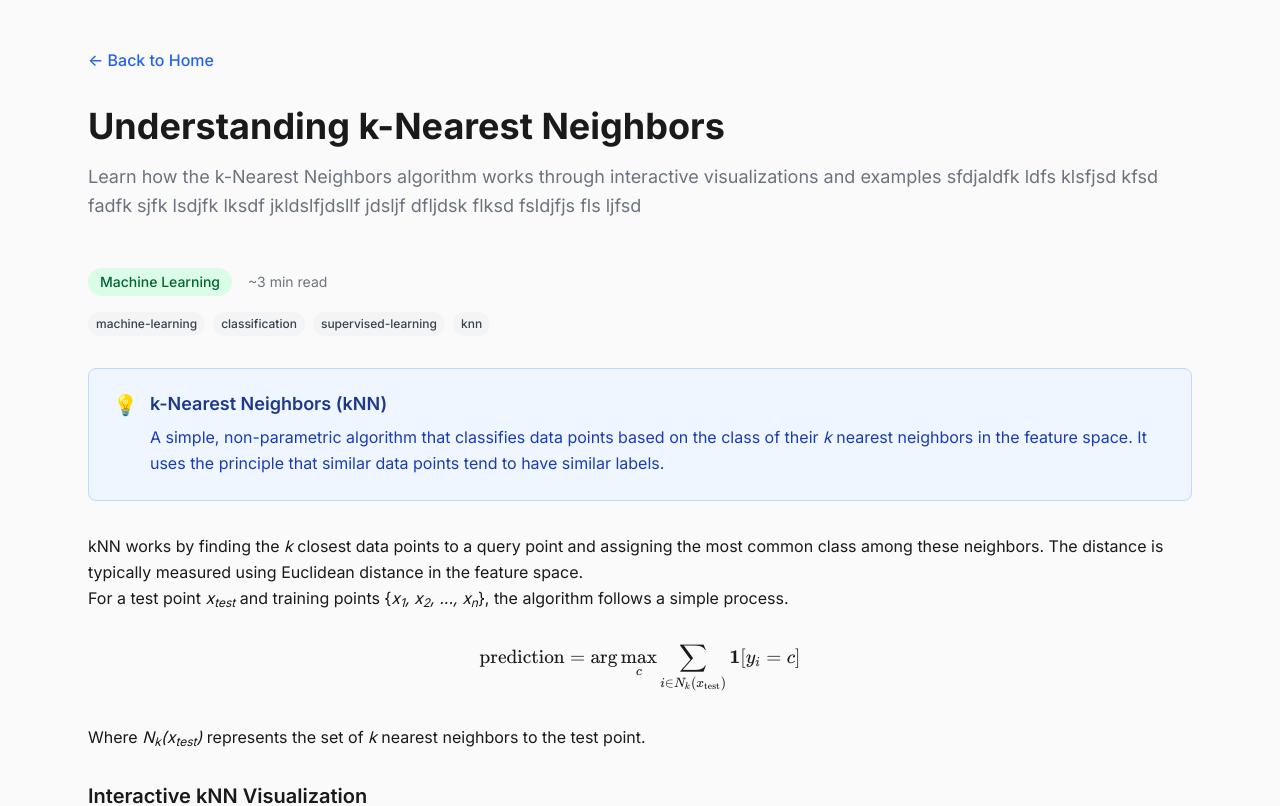
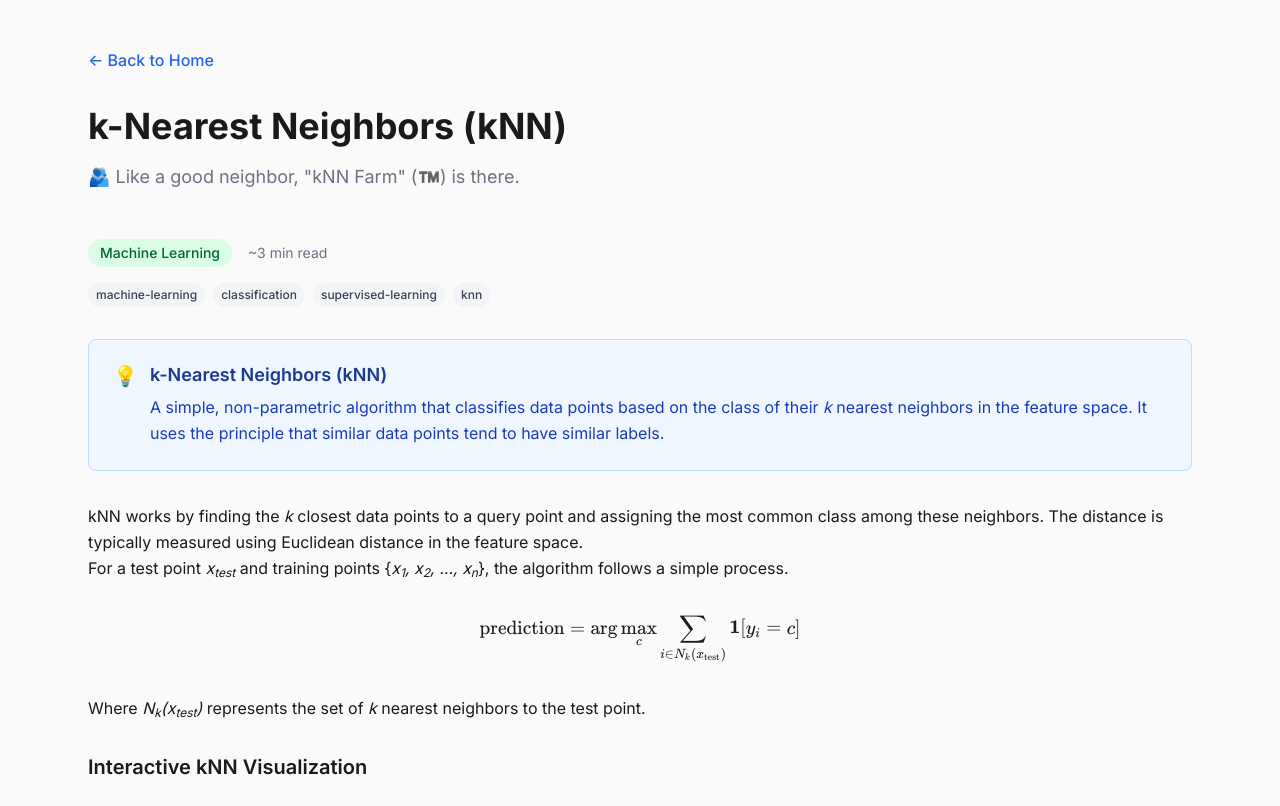
Before and after one commit to nikhil-vytla/interactive-blog, a Next.js app: page /interactive-blog/blog/k-nearest-neighbors in a window 1280 px wide. Shown: the top 806 px of the page. Built offline with nearby package versions, Linux system fonts and the light colour scheme.

Commit message:
Update k-nearest neighbors article content
- Simplify title to 'k-Nearest Neighbors (kNN)'
- Add playful description with 'kNN Farm' branding
- Update publish date to 2025-06-28
- Standardize terminology from 'KNN' to 'kNN' throughout content
- Improve consistency in algorithm references

```diff
--- a/src/content/articles/machine-learning/k-nearest-neighbors.ts
+++ b/src/content/articles/machine-learning/k-nearest-neighbors.ts
@@ -2,11 +2,11 @@ import { ArticleConfig } from '@/types';
 
 export const kNearestNeighborsConfig: ArticleConfig = {
   id: 'k-nearest-neighbors',
-  title: 'Understanding k-Nearest Neighbors',
-  description: 'Learn how the k-Nearest Neighbors algorithm works through interactive visualizations and examples sfdjaldfk ldfs klsfjsd kfsd fadfk sjfk lsdjfk lksdf jkldslfjdsllf jdsljf dfljdsk flksd fsldjfjs fls ljfsd',
+  title: 'k-Nearest Neighbors (kNN)',
+  description: '🫂 Like a good neighbor, "kNN Farm" (™️) is there.',
   category: 'Machine Learning',
   slug: 'k-nearest-neighbors',
-  publishedAt: '2024-01-15',
+  publishedAt: '2025-06-28',
   tags: ['machine-learning', 'classification', 'supervised-learning', 'knn'],
   colorScheme: 'green',
   sections: [
@@ -109,7 +109,7 @@ export const kNearestNeighborsConfig: ArticleConfig = {
       alertType: 'note',
       title: 'Distance Metrics',
       content: `
-        <p>KNN can use different distance metrics:</p>
+        <p>kNN can use different distance metrics:</p>
         <ul>
           <li><strong>Euclidean:</strong> Standard straight-line distance</li>
           <li><strong>Manhattan:</strong> Sum of absolute differences</li>
@@ -175,7 +175,7 @@ export const kNearestNeighborsConfig: ArticleConfig = {
       title: 'Key Takeaways',
       content: `
         <ul>
-          <li>→ KNN is intuitive: "Tell me who your neighbors are, and I'll tell you who you are"</li>
+          <li>→ kNN is intuitive: "Tell me who your neighbors are, and I'll tell you who you are"</li>
           <li>→ The choice of k is crucial and should be validated using cross-validation</li>
           <li>→ Feature scaling is essential for good performance</li>
           <li>→ Consider computational complexity for large datasets</li>
```
